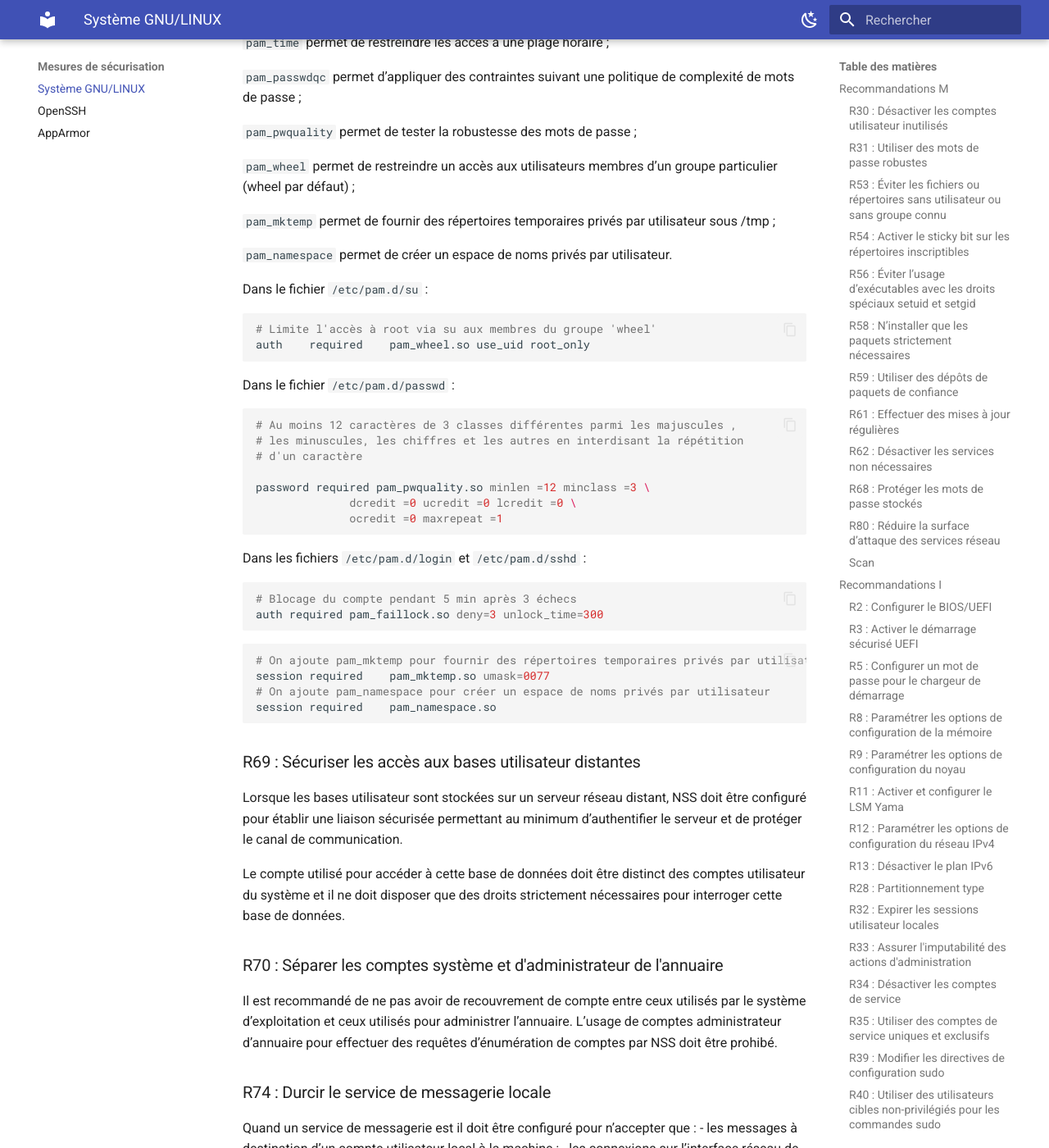
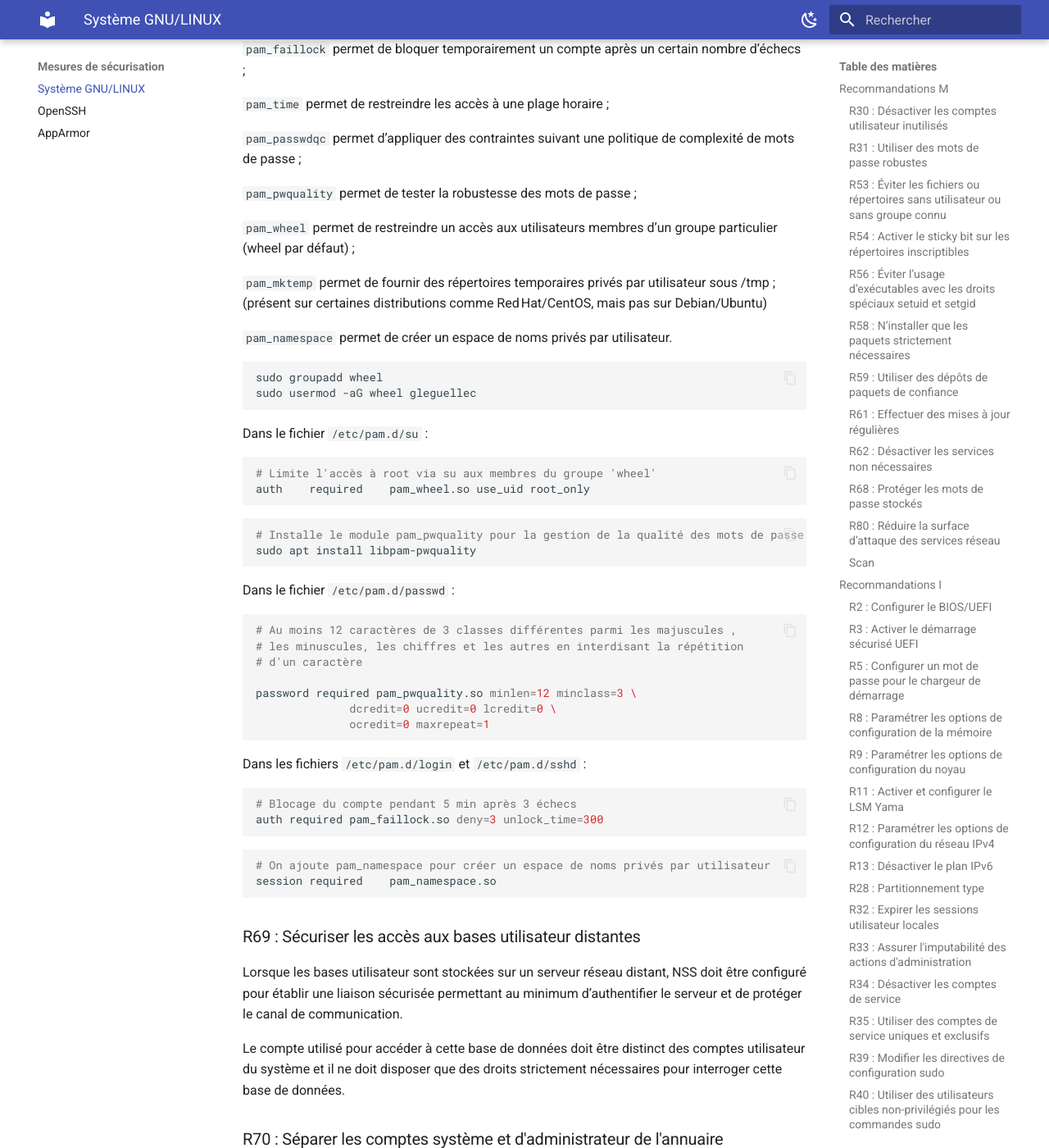
Before and after one commit to B1aSst/wiki-hardening-linux, an MkDocs documentation site: the page built from docs/mesures/gnu-linux.md, in a window 1280 px wide and 1400 px high, scrolled down 19009 px. Shown: the whole window at 82% size. Built offline with MkDocs 1.6.1 and Material for MkDocs 9.7.7, drawn with Linux system fonts in a browser that asks for light colours; some of the changed text lies outside the part shown.

Commit message:
Finished Recommandations I part (sauf scan)

````diff
--- a/docs/mesures/gnu-linux.md
+++ b/docs/mesures/gnu-linux.md
@@ -174,7 +174,7 @@ Seuls les composants strictement nécessaires au service rendu par le système d
 Pour les distributions sous systemd, la commande suivante permet de lister l’ensemble des services installés sur le système :
 
 ```bash
-sudo systemctl list -units --type service
+sudo systemctl list-units --type service
 ```
 
 ```
@@ -336,10 +336,12 @@ mentionnées dans la note technique « Recommandations de configuration matérie
 de postes clients et serveurs x86 ».
 
 ### R3 : Activer le démarrage sécurisé UEFI
+
 Il est recommandé d’activer la configuration du démarrage sécurisé UEFI associée à
 la distribution.
 
 ### R5 : Configurer un mot de passe pour le chargeur de démarrage
+
 Un chargeur de démarrage permettant de protéger son démarrage par mot de passe
 est à privilégier. Ce mot de passe doit empêcher un utilisateur quelconque de modi-
 fier ses options de configuration.
@@ -382,6 +384,7 @@ sudo update-grub
 ```
 
 ### R8 : Paramétrer les options de configuration de la mémoire
+
 Les options de configuration de la mémoire recommandées sont les suivantes.
 
 Les options de configuration de la mémoire détaillées dans cette liste sont à ajouter
@@ -455,7 +458,11 @@ sudo nano /etc/default/grub
 Ajouter ou modifier la ligne suivante :
 ```bash
 # On ajoute les options de configuration de la mémoire
-GRUB_CMDLINE_LINUX_DEFAULT="quiet l1tf=full,force npage_poison=on pti=on slab_nomerge=yes slub_debug=FZP spec_store_bypass_disable=seccomp spectre_v2=on mds=full,nosmt mce=0 page_alloc.shuffle=1 rng_core.default_quality=500"
+GRUB_CMDLINE_LINUX_DEFAULT="quiet l1tf=full,force page_poison=on pti=on slab_nomerge=yes slub_debug=FZP spec_store_bypass_disable=seccomp spectre_v2=on mds=full,nosmt mce=0 page_alloc.shuffle=1 rng_core.default_quality=500"
+```
+
+```bash
+sudo update-grub
 ```
 
 ### R9 : Paramétrer les options de configuration du noyau
@@ -496,6 +503,7 @@ sudo sysctl -p
 ```
 
 ### R11 : Activer et configurer le LSM Yama
+
 Il est recommandé de charger le module de sécurité Yama lors du démarrage, par
 exemple en passant la directive security=yama au noyau, et d’affecter à l’option de
 configuration du noyau kernel.yama.ptrace_scope une valeur au moins égale à 1.
@@ -524,6 +532,7 @@ sudo sysctl -p
 ```
 
 ### R12 : Paramétrer les options de configuration du réseau IPv4
+
 La liste ci-dessous présente les options de configuration du réseau IPv4 pour un hôte
 « serveur » typique qui n’effectue pas de routage et ayant une configuration IPv4
 minimaliste (adressage statique).
@@ -604,6 +613,7 @@ sudo sysctl -p
 ```
 
 ### R13 : Désactiver le plan IPv6
+
 Quand IPv6 n’est pas utilisé, il est recommandé de désactiver la pile IPv6.
 
 Editer le fichier `/etc/default/grub` :
@@ -662,6 +672,7 @@ UUID=xxxx-xxxx  /boot           ext4    defaults,nosuid,nodev,noexec,noauto 0
 ```
 
 ### R32 : Expirer les sessions utilisateur locales
+
 Les sessions utilisateur locales doivent expirer après une période d’inactivité.
 
 Ajouter ceci dans `/etc/profile` ou un fichier sous `/etc/profile.d/` :
@@ -853,15 +865,25 @@ authentification du serveur distant, mécanismes d’anti-rejeu…).
 
 `pam_wheel` permet de restreindre un accès aux utilisateurs membres d’un groupe particulier (wheel par défaut) ;
 
-`pam_mktemp` permet de fournir des répertoires temporaires privés par utilisateur sous /tmp ;
+`pam_mktemp` permet de fournir des répertoires temporaires privés par utilisateur sous /tmp ; (présent sur certaines distributions comme Red Hat/CentOS, mais pas sur Debian/Ubuntu)
 
 `pam_namespace` permet de créer un espace de noms privés par utilisateur.
+
+```bash
+sudo groupadd wheel
+sudo usermod -aG wheel gleguellec
+```
 
 Dans le fichier `/etc/pam.d/su` :
 
 ```bash
 # Limite l'accès à root via su aux membres du groupe 'wheel'
 auth	required	pam_wheel.so use_uid root_only
+```
+
+```bash
+# Installe le module pam_pwquality pour la gestion de la qualité des mots de passe
+sudo apt install libpam-pwquality
 ```
 
 Dans le fichier `/etc/pam.d/passwd` :
@@ -871,9 +893,9 @@ Dans le fichier `/etc/pam.d/passwd` :
 # les minuscules, les chiffres et les autres en interdisant la répétition
 # d'un caractère
 
-password required pam_pwquality.so minlen =12 minclass =3 \
-              dcredit =0 ucredit =0 lcredit =0 \
-              ocredit =0 maxrepeat =1
+password required pam_pwquality.so minlen=12 minclass=3 \
+              dcredit=0 ucredit=0 lcredit=0 \
+              ocredit=0 maxrepeat=1
 ```
 
 Dans les fichiers `/etc/pam.d/login` et `/etc/pam.d/sshd` :
@@ -883,8 +905,6 @@ auth required pam_faillock.so deny=3 unlock_time=300
 ```
 
 ```bash
-# On ajoute pam_mktemp pour fournir des répertoires temporaires privés par utilisateur
-session	required	pam_mktemp.so umask=0077
 # On ajoute pam_namespace pour créer un espace de noms privés par utilisateur
 session	required	pam_namespace.so
 ```
````
Also changed, not shown: other parts of docs/mesures/gnu-linux.md (+2 -1 lines).
